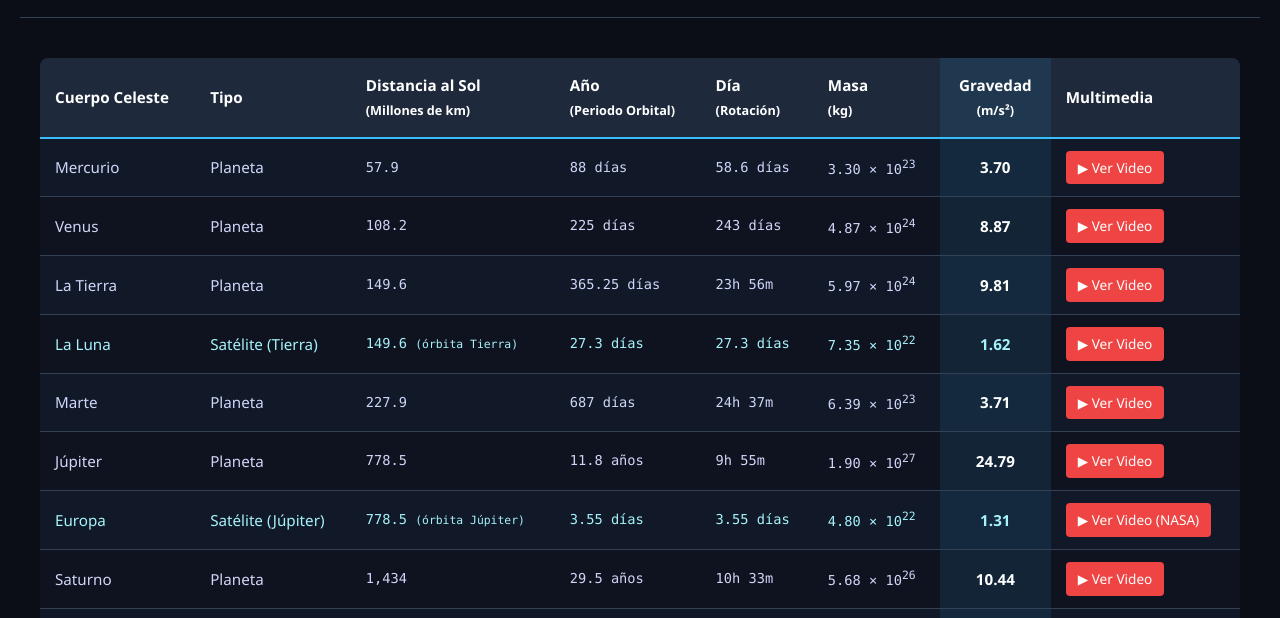
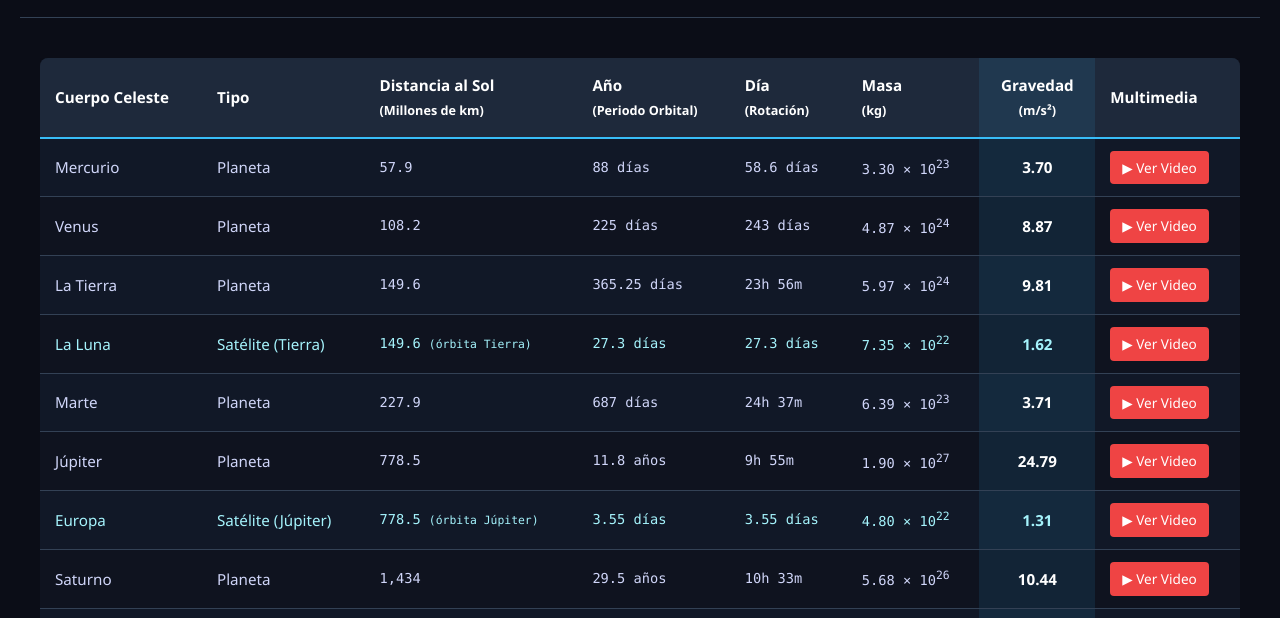
Before and after one commit to rcabreratic-comares/recursos, a plain HTML site: page cuerpos_celestes/index.html in a window 1280 px wide. Shown: the part 180-798 px from the top of the page. Drawn offline with Linux system fonts and the light colour scheme.

Commit message:
Update index.html

```diff
--- a/cuerpos_celestes/index.html
+++ b/cuerpos_celestes/index.html
@@ -237,7 +237,7 @@
                     <td>3.55 días</td>
                     <td>4.80 × 10<sup>22</sup></td>
                     <td>1.31</td>
-                    <td><a href="https://www.youtube.com/watch?v=zwniesat_CI" target="_blank" class="video-link">▶ Ver Video (NASA)</a></td>
+                    <td><a href="https://www.youtube.com/watch?v=zwniesat_CI" target="_blank" class="video-link">▶ Ver Video</a></td>
                 </tr>
                 <!-- SATURNO -->
                 <tr>
```
